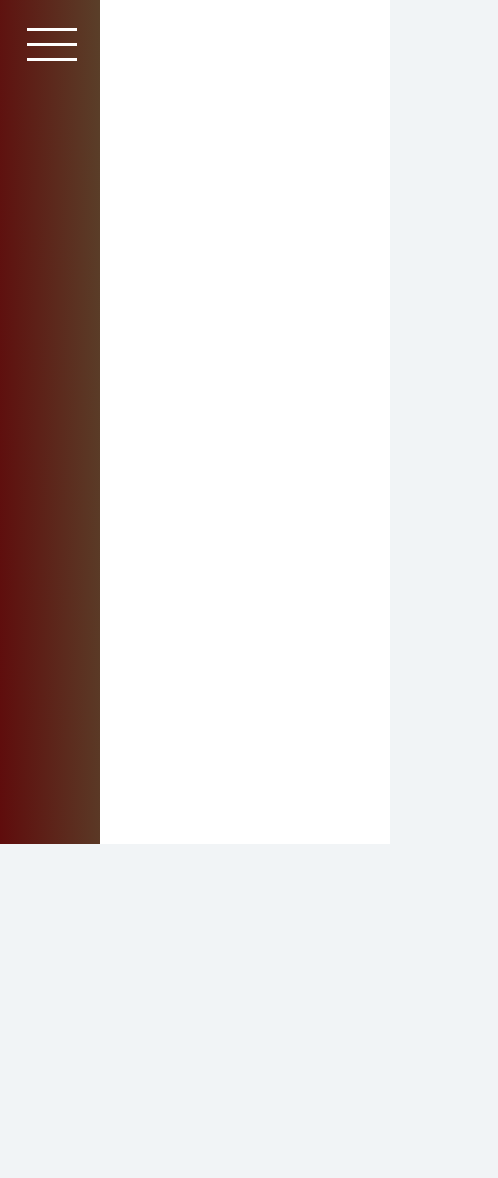
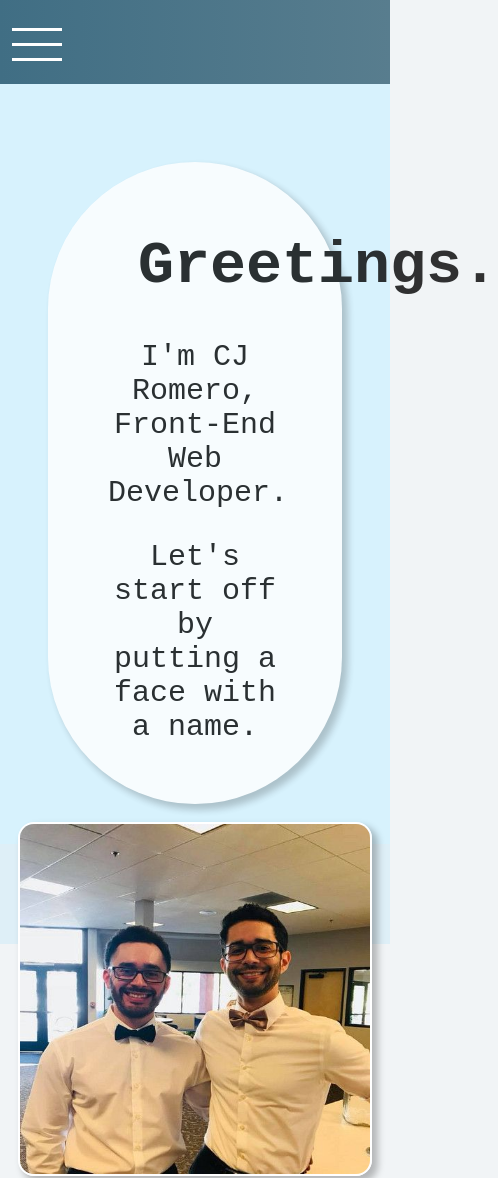
Before and after one commit to cjromero51/website, a React (Create React App) app: page / in a window 390 px wide. Shown: the whole page, 498 px wide, since content can reach past the window. Before the commit the page ends 844 px from the top, so only its background shows below. Built offline with nearby package versions, Linux system fonts and the light colour scheme.

Commit message:
frontpage / hamburger progress

```diff
--- a/src/App.css
+++ b/src/App.css
@@ -1,5 +1,6 @@
 body {
   width: 100%;
+  overflow:hidden;
   margin: auto;
   font-family: 'Roboto Mono', monospace;
   font-size: 16px;
@@ -9,39 +10,96 @@ body {
   width:100%;
   background-color: #fff;
 }
-/* .homepage-container {
-  display:inline-block;
-  flex-wrap: wrap;
-  width:100vw;
-  height:100vh;
-}
-.landing-page {
-  position:relative;
-  background-color:black;
-  width:93%;
-  height:100vh;
-} */
 /*
 HEADER CONTENT
  */
- .sidebar {
-   position:relative;
-   width:100px;
+ .homepage {
+   display:block;
+   width:100%;
    height:100vh;
-   background-image: linear-gradient(89deg, #5f0c0c, #5a3f29);
+   background-color: #7fd3f92b;
+   /* background-image: url("/images/testing.jpg"); */
+ }
+ .frontpage-table {
+   margin: 0 auto;
  }
 #nav {
-  background-image: linear-gradient(89deg, #5f0c0c, #5a3f29);
+  padding-top:1em;
+  background-color:#7fd3f92b;
+  margin:none;
+  width:100vw;
+  height: 100vh;
+  z-index:2;
 }
 .nav {
   text-align: center;
-  padding-top:2em;
+  font-size: 40px;
+  margin: 0 auto;
+  height:100vh;
+  list-style-type: none;
+  margin-top:2em;
 }
-.hamburger-position {
+.nav-link {
+  width:10%;
+  font-size:40px;
+  letter-spacing: 2px;
+  text-decoration: none;
+  color:black;
+  padding:0.5em;
+}
+.nav li {
+  margin: 0 0 3.5em 0;
+}
+.homepage-container {
+  margin: 0 auto;
+  display:flex;
+  flex-wrap: wrap;
+}
+
+.nav-link:hover {
+  color:white;
+  background-color:black;
+  border-radius:5px;
+  text-decoration:underline;
+  cursor:pointer;
+  animation: wiggle 0.52s ease-out both;
+  transform: translate3d(0, 0, 0);
+  backface-visibility: hidden;
+  perspective: 1000px;
+}
+ @keyframes wiggle {
+   10% {
+     transform: translate3d(-2px, 0, 0);
+   }
+
+   90% {
+     transform: translate3d(2px, 0, 0);
+   }
+
+   30%, 70% {
+     transform: translate3d(-2px, 0, 0);
+     background-color:#02B7D7;
+   }
+
+   50% {
+     transform: translate3d(2px, 0, 0);
+   }
+ }
+.sidebar {
   padding-top:1em;
-  margin:0 auto;
-  width:70%;
+  width:100vw;
+  height:8vh;
+  background-image: linear-gradient(89deg, #406e84, #587d8e);
 }
+#hamburger {
+  margin: 0 auto;
+  outline:none;
+  transition: transform 0.2s;
+  cursor: pointer;
+}
+/* #hamburger:hover {
+  transform:scale(1.1);
+} */
 .hb-1, .hb-2, .hb-3 {
   width: 3.125em;
   height: 0.188em;
@@ -50,6 +108,7 @@ HEADER CONTENT
   margin-left: 0 auto;
   margin-right:0 auto;
   padding:0;
+  transition: transform 0.3s;
 }
 .open .hb-1 {
   transform: rotate(-45deg) translate(-0.9em, 0.7em);
@@ -60,14 +119,7 @@ HEADER CONTENT
 .open .hb-3 {
   transform: rotate(45deg) translate(-0.6em,-0.4em);
 }
-.nav-link {
-  width:10%;
-  font-size:20px;
-  display:inline-block;
-  justify-content: space-evenly;
-  text-decoration: none;
-  color:black;
-}
+
 .bio-link {
   text-decoration: none;
   color:black;
@@ -75,52 +127,31 @@ HEADER CONTENT
 .bio {
   color:blue;
 }
-.nav-link:hover
-  {
-    color:white;
-    background-color:black;
-    border-radius:5px;
-    text-decoration:underline;
-    cursor:pointer;
-    animation: shake 0.52s ease-out both;
-    transform: translate3d(0, 0, 0);
-    backface-visibility: hidden;
-    perspective: 1000px;
-   }
-@keyframes shake {
-  10%, 90% {
-    transform: translate3d(-1px, 0, 0);
-  }
-
-  20%, 80% {
-    transform: translate3d(2px, 0, 0);
-  }
-
-  30%, 50%, 70% {
-    transform: translate3d(-3px, 0, 0);
-    background-color:#02B7D7;
-  }
-
-  40%, 60% {
-    transform: translate3d(3px, 0, 0);
-  }
-  100% {
-  }
+.my-photo {
+  width:350px;
+  height:350px;
+  margin: 0 auto;
+  margin-top:1em;
+  border: solid 2px white;
+  border-radius: 1em;
+  box-shadow: 5px 5px 7px 1px rgba(0,0,0,0.25);
 }
-
 .header_interior {
   font-size:30px;
+  width:60vw;
+  margin:0 auto;
+  margin-top:2em;
+  background-color:white;
+  opacity:0.8;
+  border-radius:5em;
+  padding:1em;
+  box-shadow: 5px 5px 7px 1px rgba(0,0,0,0.25);
 }
 .header_title, .title_description {
   text-align: right;
   margin: 0;
   padding: 0;
  }
-
-.udacity_logo {
-  max-width: 100px;
-  position: absolute;
-}
 
 .header_title {
   font-size: 4em;
@@ -143,6 +174,7 @@ SECTION CONTENT
 .greetings {
   padding-left:1em;
   padding-right:1em;
+  text-align: center;
 }
 .front_end_image {
   margin-left: auto;
--- a/src/App.js
+++ b/src/App.js
@@ -3,7 +3,7 @@ import './App.css';
 import './responsive.css'
 import Section from './components/section';
 import Main from './components/main'
-import Sidebar from './components/hamburger'
+import Homepage from './components/homepage'
 
 class App extends Component {
   state = {
@@ -31,13 +31,20 @@ class App extends Component {
       }
     ]
   }
-
+  toggleOpen = (e) => {
+    let burger = document.getElementById('hamburger');
+    burger.classList.toggle('open')
+    let nav = document.getElementById('nav');
+    nav.style.display === 'none'
+    ? nav.style.display = 'block' : nav.style.display = 'none';
+  }
   render() {
     return (
       <div className="App">
         <div className="homepage-container">
-          <Sidebar
+          <Homepage
             {...this.state}
+            toggleOpen={this.toggleOpen}
             />
         </div>
       </div>
--- a/src/components/hamburger.js
+++ /dev/null
@@ -1,31 +0,0 @@
-import React, { Component } from 'react';
-import Nav from './nav';
-
-class Sidebar extends Component {
-  toggleOpen = (e) => {
-    let burger = document.getElementById('hamburger');
-    burger.classList.toggle('open')
-    // let nav = document.getElementById('nav');
-    // if (nav.style.display === 'none') {
-    //   nav.style.display = 'block';
-    // } else {
-    //   nav.style.display = 'none';
-    // }
-  }
-  render(){
-    return (
-      <div className="sidebar">
-        <div id="hamburger" className="hamburger-position" onClick={(e) => this.toggleOpen(e)}>
-          <div className="hb-1"></div>
-          <div className="hb-2"></div>
-          <div className="hb-3"></div>
-        </div>
-        <div id="nav" style={{display:'none'}} className="sidebar-open">
-          <Nav />
-        </div>
-      </div>
-    )
-  }
-}
-
-export default Sidebar
--- /dev/null
+++ b/src/components/homepage.js
@@ -0,0 +1,48 @@
+import React, { Component } from 'react';
+import Nav from './nav';
+import Sidebar from './sidebar'
+class Homepage extends Component {
+  loadImage = () => {
+    setTimeout(()=> {
+      document.getElementById("picture").style.display = "flex";
+    },5000)
+  }
+  wait = () => {
+    setTimeout(() => {
+      document.getElementById('wait').style.display = "block";
+      document.getElementById('wait').style.textAlign = "center";
+    }, 2500)
+    setTimeout(() => {
+      document.getElementById('wait').style.display = "none";
+    },5000)
+  }
+  render(){
+    return (
+      <div className="homepage">
+        <Sidebar
+        {...this.props}
+          />
+        <div id="nav" style={{display:'none'}}>
+          <Nav />
+      </div>
+      <div id="nav" style={{display:'block'}}>
+        <div className="homepage-container">
+        <table className="frontpage-table">
+          <tr>
+            <div className="header_interior">
+                <h1 className="greetings">Greetings.</h1>
+              <p className="greetings">I'm CJ Romero, Front-End Web Developer. <p>Let's start off by putting a face with a name. <p style={{display:'none'}} onLoad={this.wait()} id="wait">Wait for it...</p></p></p>
+              </div>
+          </tr>
+          <tr>
+            <img id="picture" className="my-photo" src={'/images/me.jpg'} style={{display:'none'}} onLoad={() => this.loadImage()}/>
+          </tr>
+          </table>
+        </div>
+      </div>
+      </div>
+    )
+  }
+}
+
+export default Homepage
--- a/src/components/nav.js
+++ b/src/components/nav.js
@@ -2,15 +2,12 @@ import React, {Component} from 'react';
 class Nav extends Component {
   render(){
     return (
-      <header className="header">
-        <nav className="nav">
-          <a className="nav-link" href="#">Home</a>
-          <a className="nav-link" href="#">About</a>
-          <a className="nav-link" href="#">Web</a>
-          <a className="nav-link" href="#">Contact</a>
-        </nav>
-        <hr className="header_line"/>
-      </header>
+      <nav className="nav">
+        <li><a className="nav-link" href="#">Home</a></li>
+        <li><a className="nav-link" href="#">About</a></li>
+        <li><a className="nav-link" href="#">Web</a></li>
+        <li><a className="nav-link" href="#">Contact</a></li>
+      </nav>
     )
   }
 }
--- /dev/null
+++ b/src/components/sidebar.js
@@ -0,0 +1,17 @@
+import React, {Component} from 'react';
+
+class Sidebar extends Component {
+  render(){
+    return (
+      <div className="sidebar">
+        <div role="button" tabIndex="1" id="hamburger" onClick={(e) => this.props.toggleOpen(e)}>
+          <div className="hb-1"></div>
+          <div className="hb-2"></div>
+          <div className="hb-3"></div>
+        </div>
+      </div>
+    )
+  }
+}
+
+export default Sidebar
```
Also changed, not shown: public/images/me.jpg (added).
